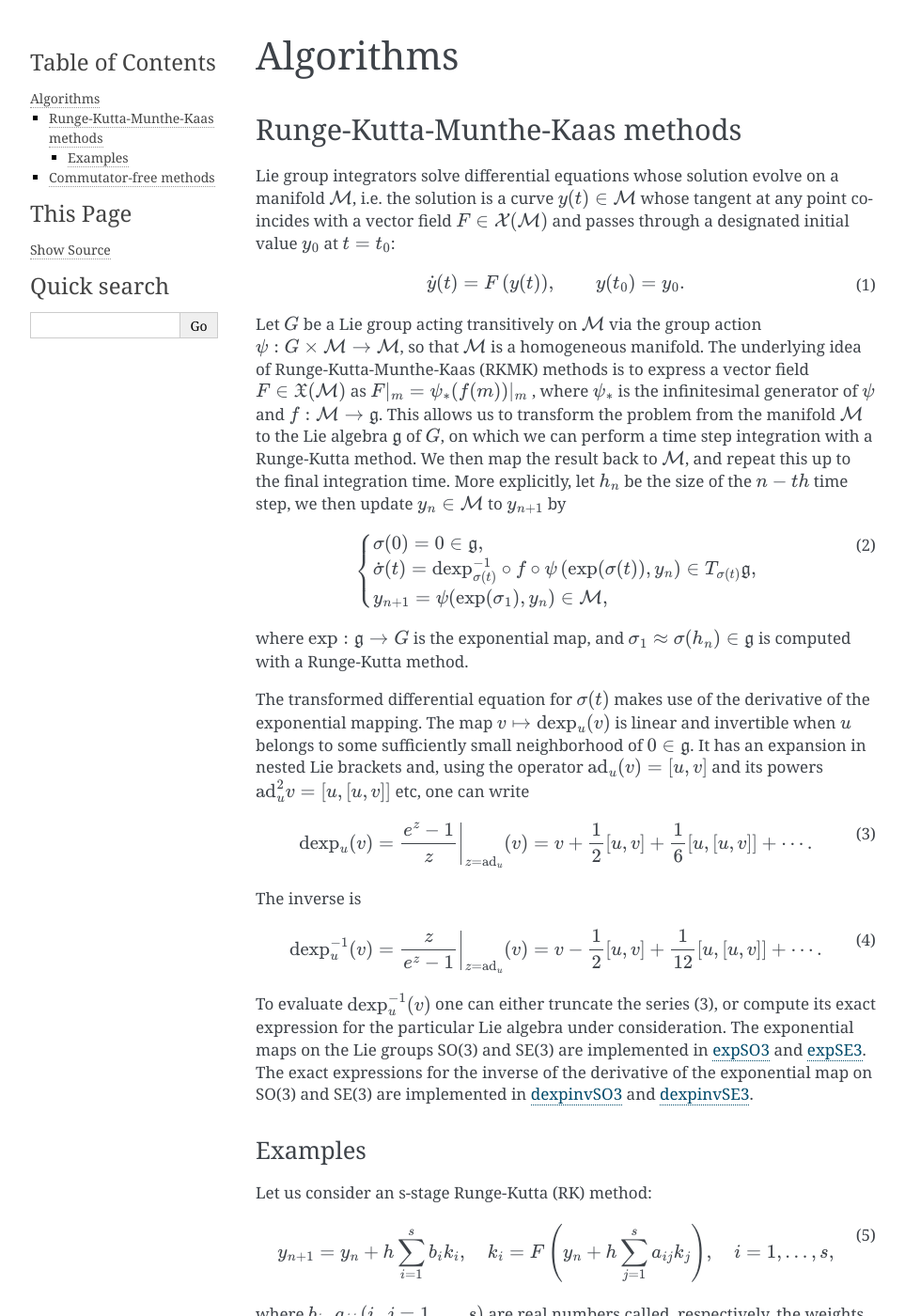
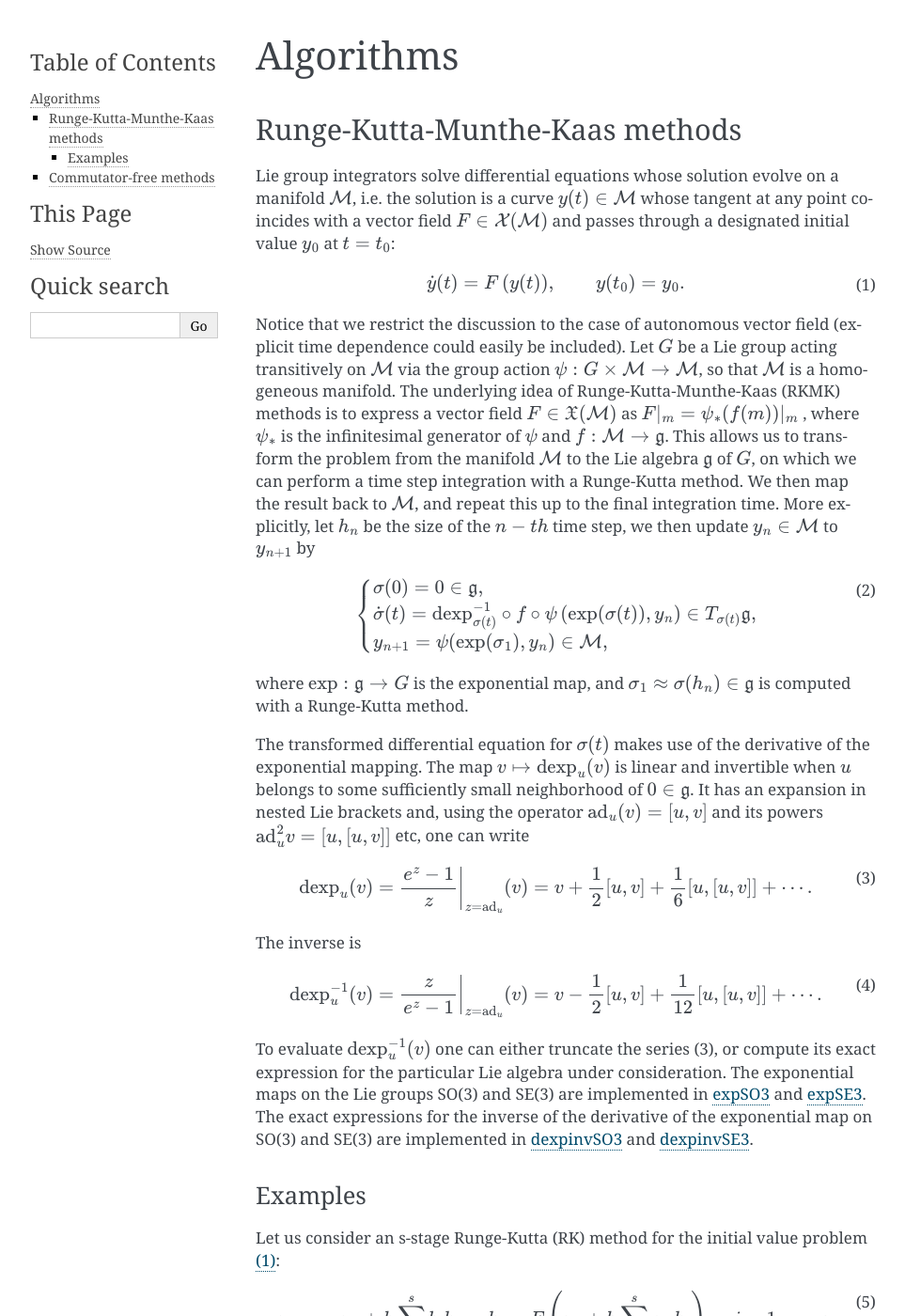
Before and after one commit to THREAD-3-2/RKMK_Commutator_free_integrators, a Sphinx documentation site: the page built from docs/int.rst, in a window 1280 px wide and 1400 px high. Shown: the whole window at 94% size, without its empty margins (148-1111 px from the left). Built offline with Sphinx 7.4.7, drawn with Linux system fonts in a browser that asks for light colours; pages that are not in the unit, such as notebooks, are missing from menus.

Commit message:
Update int.rst

```diff
--- a/docs/int.rst
+++ b/docs/int.rst
@@ -21,7 +21,8 @@ and passes through a designated initial value :math:`y_0` at :math:`t=t_0`:
         \dot{y}(t) = F\left(y(t)\right),\qquad y(t_0)=y_0.
     \end{align}
 
-Let :math:`G` be a Lie group acting transitively on :math:`\mathcal{M}` via the
+Notice that we restrict the discussion to the case of autonomous vector field (explicit time dependence
+could easily be included). Let :math:`G` be a Lie group acting transitively on :math:`\mathcal{M}` via the
 group action :math:`\psi:G \times \mathcal{M} \rightarrow \mathcal{M}`, so
 that :math:`\mathcal{M}` is a homogeneous manifold. The underlying idea of Runge-Kutta-Munthe-Kaas
 (RKMK) methods is to express a vector field :math:`F\in\mathfrak{X}(\mathcal{M})` as
@@ -84,7 +85,7 @@ and `dexpinvSE3 <https://github.com/THREAD-3-2/RKMK_Commutator_free_integrators/
 
 Examples
 ^^^^^^^^
-Let us consider an s-stage Runge-Kutta (RK) method:
+Let us consider an s-stage Runge-Kutta (RK) method for the initial value problem :eq:`vecfield`:
 
 .. math::
     :label: int5
```
